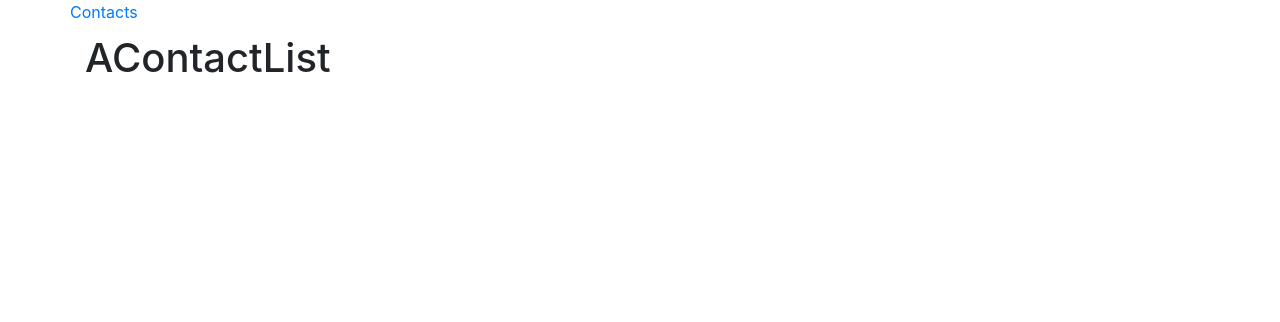
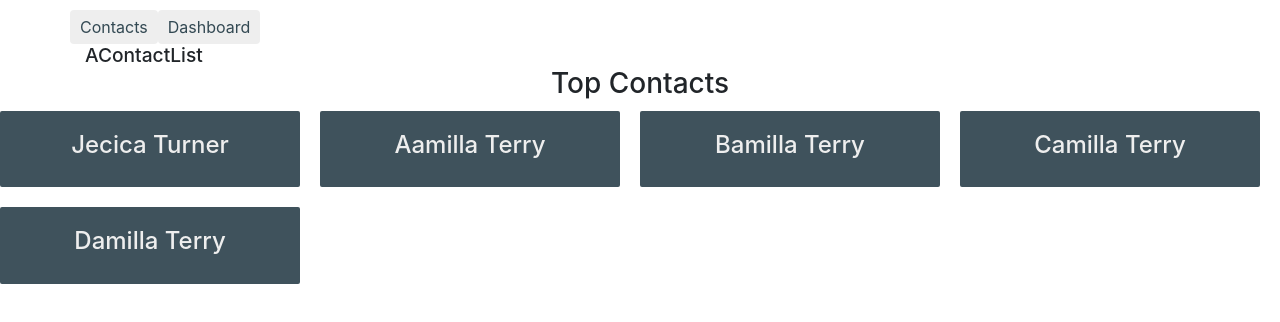
Before and after one commit to macnaer/AContactList, an Angular app: page /dashboard in a window 1280 px wide. Before the commit this address led to /. Shown: the top 322 px of the page. Built offline with nearby package versions, Linux system fonts and the light colour scheme.

Commit message:
Added dash board

```diff
--- a/src/app/app-routing.module.ts
+++ b/src/app/app-routing.module.ts
@@ -2,9 +2,11 @@ import { NgModule } from '@angular/core';
 import { CommonModule } from '@angular/common';
 import { ContactsComponent } from "./contacts/contacts.component"
 import { RouterModule, Routes } from '@angular/router';
+import { DashboardComponent } from './dashboard/dashboard.component';
 
 const routes: Routes = [
-  { path: 'contacts', component: ContactsComponent }
+  { path: 'contacts', component: ContactsComponent },
+  { path: 'dashboard', component: DashboardComponent },
 ];
 
 @NgModule({
--- a/src/app/app.component.css
+++ b/src/app/app.component.css
@@ -1,49 +1,28 @@
-body{
-    margin-top:20px;
-    background-color: #edf0f0;
-}
-.btn-primary,
-.btn-primary:hover,
-.btn-primary:focus,
-.btn-primary:active,
-.btn-primary.active,
-.btn-primary.focus,
-.btn-primary:active,
-.btn-primary:focus,
-.btn-primary:hover,
-.open>.dropdown-toggle.btn-primary {
-    background-color: #3bc0c3;
-    border: 1px solid #3bc0c3;
-}
-.p-t-10 {
-    padding-top: 10px !important;
-}
-.media-main a.pull-left {
-    width: 100px;
-}
-.thumb-lg {
-    height: 84px;
-    width: 84px;
-}
-.media-main .info {
-    overflow: hidden;
-    color: #000;
-}
-.media-main .info h4 {
-    padding-top: 10px;
-    margin-bottom: 5px;
-}
-.social-links li a {
-    background: #EFF0F4;
-    width: 30px;
-    height: 30px;
-    line-height: 30px;
-    text-align: center;
+/* AppComponent's private CSS styles */
+h1 {
+    font-size: 1.2em;
+    margin-bottom: 0;
+  }
+  h2 {
+    font-size: 2em;
+    margin-top: 0;
+    padding-top: 0;
+  }
+  nav a {
+    padding: 5px 10px;
+    text-decoration: none;
+    margin-top: 10px;
     display: inline-block;
-    border-radius: 50%;
-    -webkit-border-radius: 50%;
-    color: #7A7676;
-}
-.panel{
-    width: 50%;
-}
+    background-color: #eee;
+    border-radius: 4px;
+  }
+  nav a:visited, a:link {
+    color: #334953;
+  }
+  nav a:hover {
+    color: #039be5;
+    background-color: #cfd8dc;
+  }
+  nav a.active {
+    color: #039be5;
+  }
--- a/src/app/app.component.html
+++ b/src/app/app.component.html
@@ -3,6 +3,7 @@
     <div class="c0l">
       <nav>
         <a routerLink="/contacts">Contacts</a>
+        <a routerLink="/dashboard">Dashboard</a>
       </nav>
     </div>
   </div>
--- a/src/app/app.module.ts
+++ b/src/app/app.module.ts
@@ -6,12 +6,14 @@ import { AppComponent } from './app.component';
 import { ContactsComponent } from './contacts/contacts.component';
 import { ContactDetailComponent } from './contact-detail/contact-detail.component';
 import { AppRoutingModule } from './app-routing.module';
+import { DashboardComponent } from './dashboard/dashboard.component';
 
 @NgModule({
   declarations: [
     AppComponent,
     ContactsComponent,
-    ContactDetailComponent
+    ContactDetailComponent,
+    DashboardComponent
   ],
   imports: [
     BrowserModule,
--- /dev/null
+++ b/src/app/dashboard/dashboard.component.css
@@ -0,0 +1,63 @@
+/* DashboardComponent's private CSS styles */
+[class*='col-'] {
+    float: left;
+    padding-right: 20px;
+    padding-bottom: 20px;
+  }
+  [class*='col-']:last-of-type {
+    padding-right: 0;
+  }
+  a {
+    text-decoration: none;
+  }
+  *, *:after, *:before {
+    -webkit-box-sizing: border-box;
+    -moz-box-sizing: border-box;
+    box-sizing: border-box;
+  }
+  h3 {
+    text-align: center;
+    margin-bottom: 0;
+  }
+  h4 {
+    position: relative;
+  }
+  .grid {
+    margin: 0;
+  }
+  .col-1-4 {
+    width: 25%;
+  }
+  .module {
+    padding: 20px;
+    text-align: center;
+    color: #eee;
+    max-height: 120px;
+    min-width: 120px;
+    background-color: #3f525c;
+    border-radius: 2px;
+  }
+  .module:hover {
+    background-color: #eee;
+    cursor: pointer;
+    color: #607d8b;
+  }
+  .grid-pad {
+    padding: 10px 0;
+  }
+  .grid-pad > [class*='col-']:last-of-type {
+    padding-right: 20px;
+  }
+  @media (max-width: 600px) {
+    .module {
+      font-size: 10px;
+      max-height: 75px; }
+  }
+  @media (max-width: 1024px) {
+    .grid {
+      margin: 0;
+    }
+    .module {
+      min-width: 60px;
+    }
+  }
--- /dev/null
+++ b/src/app/dashboard/dashboard.component.html
@@ -0,0 +1,8 @@
+<h3>Top Contacts</h3>
+<div class="grid grid-pad">
+    <a *ngFor="let contact of contacts" class="col-1-4">
+        <div class="module hero">
+            <h4>{{contact.name}}</h4>
+        </div>
+    </a>
+</div>
--- /dev/null
+++ b/src/app/dashboard/dashboard.component.ts
@@ -0,0 +1,27 @@
+import { Component, OnInit } from '@angular/core';
+import { Contact } from "../contact";
+import { ContactService } from "../contact.service";
+
+@Component({
+  selector: 'app-dashboard',
+  templateUrl: './dashboard.component.html',
+  styleUrls: ['./dashboard.component.css']
+})
+export class DashboardComponent implements OnInit {
+
+  contacts: Contact[];
+  constructor(private contactService: ContactService) { }
+
+  ngOnInit() {
+    this.getContacts();
+  }
+
+  getContacts(): void {
+    console.log("Test contacts ", this.contacts);
+    this.contacts = this.contactService.getContacts().slice(1, 6);
+    // this.contactService.getContacts()
+    //   .subscribe(contacts => this.contacts = contacts.slice(1, 5));
+    // .subscribe(contacts => this.contacts = contacts.slice(1, 5));
+  }
+
+}
```
